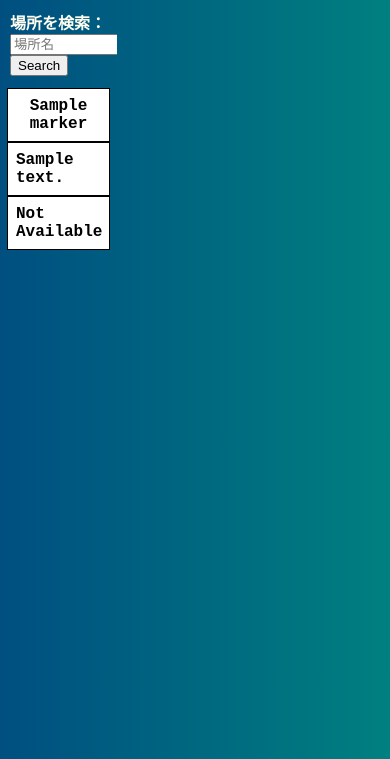
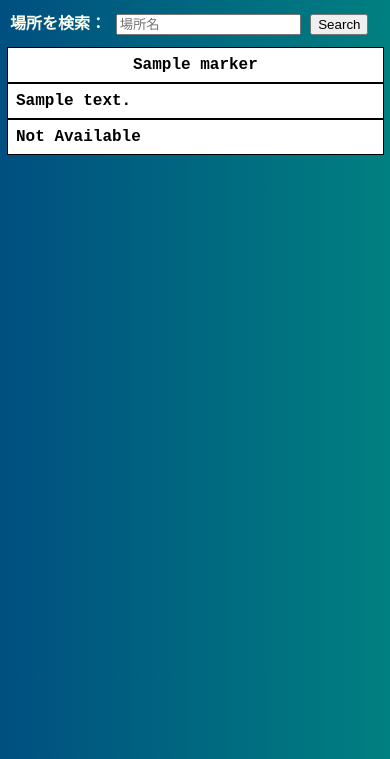
Before and after one commit to ritsuki-i/Travel-Recorder, a Flask app: template templates/view-map.html in a window 390 px wide. Shown: the part 70-829 px from the top of the page. Run offline with Flask 3, Linux system fonts and the light colour scheme; the template is opened without the code that fills it: most values are stand-ins (such as "Sample title", 1, 10 or a date in 2020); parts of the project's set-up code (start-up, migrations or seed data) failed here and were passed over; some libraries are stand-ins or nearby versions.

```diff
--- a/static/css/my-map.css
+++ b/static/css/my-map.css
@@ -82,7 +82,6 @@ p {
    display: flex;
    flex-direction: row;
    margin: 0 auto;
-   margin-top: 15px;
 }
 
 #searchstyling {
@@ -90,7 +89,7 @@ p {
    font-weight: bold;
    background-color: transparent;
    height: 90vh;
-   width: 30vw;
+   width: 32vw;
    overflow-y: scroll;
 }
 
@@ -132,6 +131,8 @@ p {
 .vertical-row td {
    border: 1px solid black;
    padding: 8px;
+   width: 27vw;
+   overflow-wrap:break-word;
 }
 
 /* Ensure images do not exceed cell width */
@@ -266,6 +267,11 @@ input[type="file"] {
       background-color: rgba(252, 252, 252, 0.544)
    }
 
+   #searchstyling {
+      height: 90vh;
+      width: 100vw;
+   }
+
    #map {
       height: 70vh;
       width: 96vw;
@@ -273,6 +279,11 @@ input[type="file"] {
 
    #detail-table-pc {
       width: 100vw;
+   }
+
+   .vertical-row th,
+   .vertical-row td {
+      width: 92vw;
    }
 
    #header {
@@ -309,8 +320,7 @@ input[type="file"] {
       margin-bottom: 20px;
    }
 
-   #detail-table-pc {
-      width: 100%;
+   #detail-table-pc{
       table-layout: fixed;
    }
 
```
